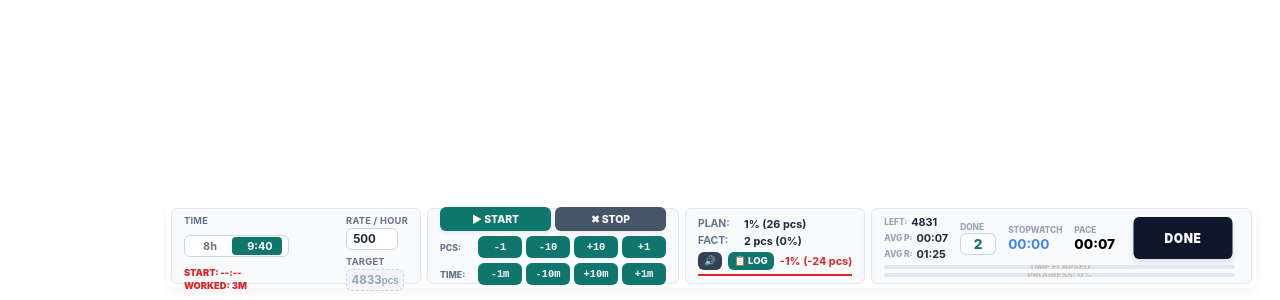
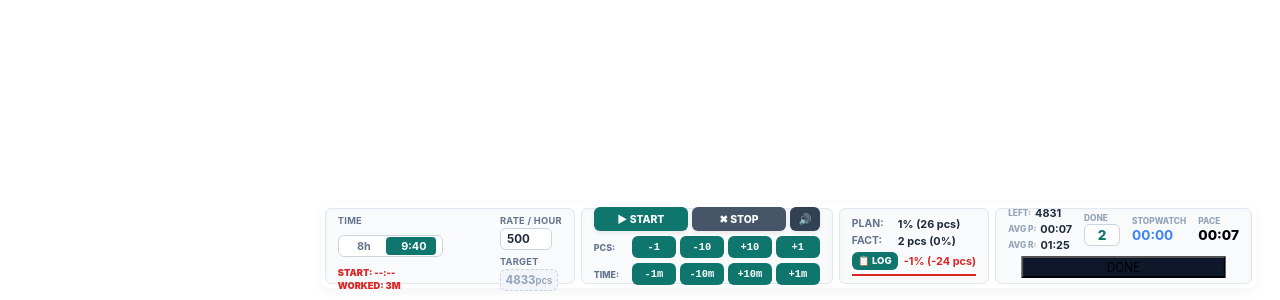
Before and after one commit to agr555/counter-app, a Next.js app: page / in a window 1280 px wide. Shown: the part 500-800 px from the top of the page. Built offline with nearby package versions, Linux system fonts and the light colour scheme.

Commit message:
Fix final closing brackets in map block

```diff
--- a/app/page.tsx
+++ b/app/page.tsx
@@ -168,13 +168,8 @@ export default function PomodoroWidget() {
     setProcessedCount(nextProcessedCount);
     setTotalRealSeconds((prev) => prev + stopwatchSeconds);
     setStopwatchSeconds(0);
-
-    // ИСПРАВЛЕНО: УБРАЛИ строчку подтягивания времени смены под факт!
-    // План больше НЕ приравнивается к факту, логика темпа полностью восстановлена.
-
     setTimeLeft(totalTimerSeconds);
   }, [stopwatchSeconds, totalTimerSeconds, processedCount, planPcsRounded]);
-
 
   const currentNormsElapsed = totalTimerSeconds > 0 ? Math.floor(shiftElapsedSeconds / totalTimerSeconds) : 0;
   let doneButtonColorClass = styles.doneGreen;
@@ -207,32 +202,19 @@ export default function PomodoroWidget() {
 
   const adjustShiftTime = (minutesAmount: number) => {
     if (actualStartObject) {
-      const timeShiftMs = minutesAmount * 60 * 1000;
-      const updatedDate = new Date(actualStartObject.getTime() + timeShiftMs);
+      const updatedDate = new Date(actualStartObject.getTime() + minutesAmount * 60 * 1000);
       setActualStartObject(updatedDate);
       setStartTimeText(`${updatedDate.getHours().toString().padStart(2, "0")}:${updatedDate.getMinutes().toString().padStart(2, "0")}`);
     }
-
-    setShiftAdjustmentSeconds((prev) => {
-      const newValue = prev - minutesAmount * 60;
-      return newValue < 0 ? 0 : newValue;
-    });
-
+    setShiftAdjustmentSeconds((prev) => { const newValue = prev - minutesAmount * 60; return newValue < 0 ? 0 : newValue; });
     const currentShiftMins = shift === "9h40m" ? 9 * 60 + 40 : 8 * 60;
     const currentTargetPcs = Math.round(coefficient * (currentShiftMins / 60));
+    setLockedCoefficient(coefficient); setLockedShift(shift); setLockedTarget(currentTargetPcs);
+    const netMinutes = currentShiftMins - 45;
 
-    setLockedCoefficient(coefficient);
-    setLockedShift(shift);
-    setLockedTarget(currentTargetPcs);
-
-    const netMinutes = currentShiftMins - 45;
     const computedTimerSeconds = currentTargetPcs > 0 ? Math.round((netMinutes * 60) / currentTargetPcs) : 25 * 60;
-
-    // ИСПРАВЛЕНО: Убрали ошибочную строчку перезаписи времени под факт!
-    setTimeLeft(computedTimerSeconds);
-    setIsRunning(true);
+    setTimeLeft(computedTimerSeconds); setIsRunning(true);
   };
-
 
   const handleStartToggle = () => {
     if (!isRunning && timeLeft === totalTimerSeconds) {
@@ -286,6 +268,7 @@ export default function PomodoroWidget() {
             <div className={styles.gridRowMain}>
               <button type="button" onClick={handleStartToggle} className={`${styles.shadowBtn} ${isRunning ? styles.btnPause : styles.btnStart}`}>{isRunning ? "|| PAUSE" : "▶ START"}</button>
               <button type="button" onClick={handleGlobalReset} className={`${styles.shadowBtn} ${styles.btnReset}`}>✖ STOP</button>
+              <button type="button" onClick={() => setIsSoundEnabled(!isSoundEnabled)} className={`${styles.shadowBtn} ${isSoundEnabled ? styles.btnSoundOn : styles.btnSoundOff}`} style={{ width: "30px", flex: "none" }}>{isSoundEnabled ? "🔊" : "🔇"}</button>
             </div>
             <div className={styles.gridRowFullWidthLabel}>
               <span className={styles.adjustPrefixLabel}>PCS:</span>
@@ -308,14 +291,12 @@ export default function PomodoroWidget() {
           </div>
         </div>
 
-      {/* БЛОК С: PROGRESS WITH LOG & SOUND */}
+        {/* БЛОК С: PROGRESS WITH LOG */}
         <div className={`${styles.concaveBlock} ${styles.blockStats}`}>
           <div className={styles.compactStatsBox}>
             <div className={styles.progressRow}><span className={styles.rowLabel}>Plan:</span><span className={styles.rowValue}>{planPercent}% ({planPcsRounded} pcs)</span></div>
             <div className={styles.progressRow}><span className={styles.rowLabel}>Fact:</span><span className={styles.rowValue}>{processedCount} pcs ({factPercent}%)</span></div>
             <div className={styles.statsExtraControlsRow}>
-            <button type="button" onClick={() => setIsSoundEnabled(!isSoundEnabled)} className={`${styles.shadowBtnMini} ${isSoundEnabled ? styles.btnSoundOn : styles.btnSoundOff}`}>{isSoundEnabled ? "🔊" : "🔇"}
-            </button>
               <button type="button" onClick={() => setShowReport(!showReport)} className={`${styles.shadowBtnMini} ${showReport ? styles.btnReportActive : styles.btnReport}`}>📋 LOG</button>
               <div className={styles.rowValue} style={{ fontWeight: "700" }}><span className={diffPcs >= 0 ? styles.textGreen : styles.textRed}>{diffPercent >= 0 ? "+" : ""}{diffPercent}% ({diffPcs >= 0 ? "+" : ""}{diffPcs} pcs)</span></div>
             </div>
@@ -334,15 +315,15 @@ export default function PomodoroWidget() {
             <div className={styles.actionFieldGroup}><span className={styles.actionLabel}>Done</span><div className={styles.countDisplayOnly}>{processedCount}</div></div>
             <div className={styles.actionTimerGroup}><span className={styles.actionLabel}>STOPWATCH</span><span className={styles.stopwatchNumbers}>{formatTime(stopwatchSeconds)}</span></div>
             <div className={styles.actionTimerGroup}><span className={styles.actionLabel}>PACE</span><span className={`${styles.timeNumbers} ${paceColorClass}`}>{formatTime(timeLeft)}</span></div>
-          <button type="button" onClick={handleRealItemDone} disabled={isDoneDisabled} className={`${styles.dDoneBtn} ${doneButtonColorClass}`}>DONE</button>
           </div>
+
+          <button type="button" onClick={handleRealItemDone} disabled={isDoneDisabled} className={`${styles.dDoneBtnWide} ${doneButtonColorClass}`}>DONE</button>
+
           <div className={styles.extendedPaceTrack}><div className={`${styles.extendedPaceFill} ${paceColorClass === styles.paceGreen ? styles.bgPaceGreen : paceColorClass === styles.paceBlack ? styles.bgPaceBlack : styles.bgPaceRed}`} style={{ width: `${paceBarWidth}%` }} /><span className={styles.extendedPaceText}>Time Elapsed</span></div>
           <div className={styles.bottomProgressBarTrack}><div className={styles.bottomProgressBarFill} style={{ width: `${Math.min(100, Math.max(0, factPercent))}%` }} /><span className={styles.bottomProgressBarText}>Progress: {factPercent}%</span></div>
         </div>
 
-    </div> {/* widgetContainer закроется строго здесь */}
-
-    {/* HISTORICAL REPORT */}
+      </div>
       {showReport && (
         <div className={styles.reportSection}>
           <div className={styles.reportHeader}><h3>Shift Production Log</h3><button type="button" onClick={() => { if(confirm("Clear history?")) { setDoneLogs([]); localStorage.removeItem("p_doneLogs"); } }} className={styles.clearLogBtn}>Clear</button></div>
@@ -350,8 +331,22 @@ export default function PomodoroWidget() {
             <table className={styles.reportTable}>
               <thead><tr><th>Time Done</th><th>Last Unit Duration</th><th>Current Plan</th><th style={{ textAlign: "right", paddingRight: "16px" }}># Fact</th></tr></thead>
               <tbody>
-              {doneLogs.length === 0 ? (<tr><td colSpan={4} style={{ textAlign: "center", color: "#94a3b8", padding: "16px", fontStyle: "italic" }}>No items processed yet.</td></tr>) :
-              (doneLogs.toReversed().map((item, index) => (<tr key={index}><td>{item.timestamp}</td><td>{item.duration}</td><td>{item.planPcs} pcs</td><td className={styles.factCell}><strong>{item.factCount} pcs</strong></td></tr>)))}
+                {doneLogs.length === 0 ? (
+                  <tr>
+                    <td colSpan={4} style={{ textAlign: "center", color: "#94a3b8", padding: "16px", fontStyle: "italic" }}>
+                      No items processed yet.
+                    </td>
+                  </tr>
+                ) : (
+                  doneLogs.toReversed().map((item, index) => (
+                    <tr key={index}>
+                      <td>{item.timestamp}</td>
+                      <td>{item.duration}</td>
+                      <td>{item.planPcs} pcs</td>
+                      <td className={styles.factCell}><strong>{item.factCount} pcs</strong></td>
+                    </tr>
+                  ))
+                )}
               </tbody>
             </table>
           </div>
```
Lines whose indentation alone changed are shown as unchanged.
